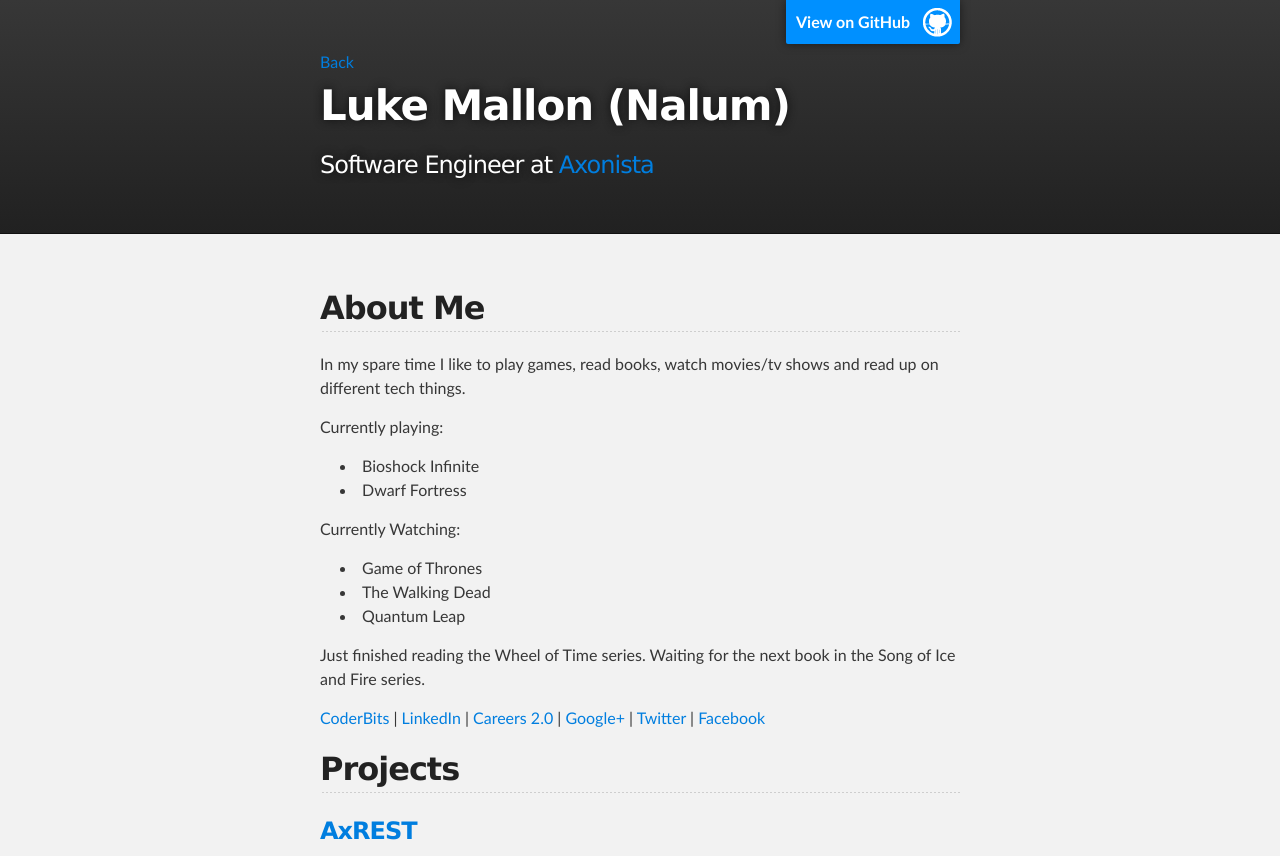
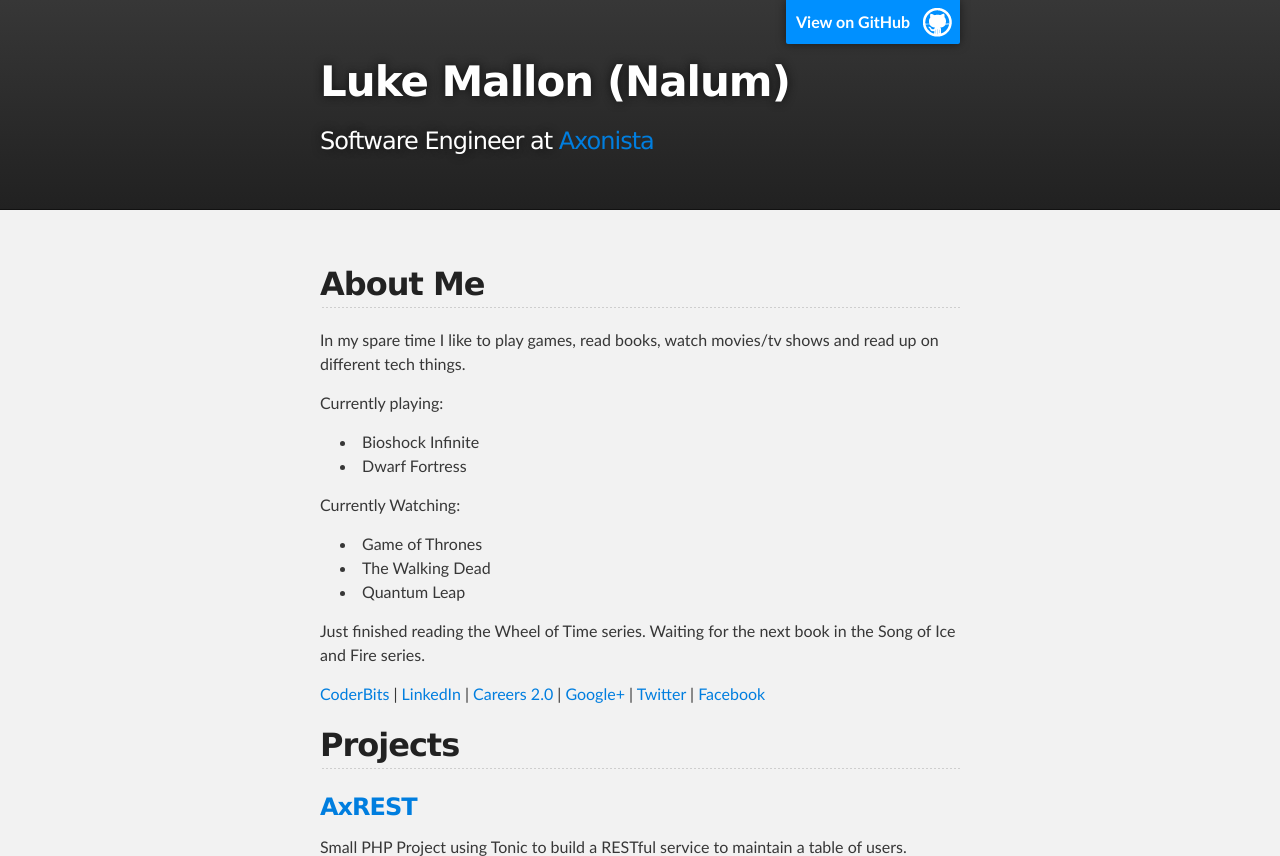
Before and after one commit to Nalum/nalum.github.com, a plain HTML site: page index.html in a window 1280 px wide. Shown: the top 856 px of the page. Drawn offline with Linux system fonts and the light colour scheme.

Commit message:
Update index.html

```diff
--- a/index.html
+++ b/index.html
@@ -12,7 +12,6 @@
         <div id="header_wrap" class="outer">
             <header class="inner">
                 <a id="forkme_banner" href="https://github.com/Nalum">View on GitHub</a>
-                <a id="back_banner" href="http://www.lukemallon.com">Back</a>
                 <h1 id="project_title">Luke Mallon (Nalum)</h1>
                 <h2 id="project_tagline">Software Engineer at <a href="http://www.axonista.com" target="_blank">Axonista</a></h2>
             </header>
```
